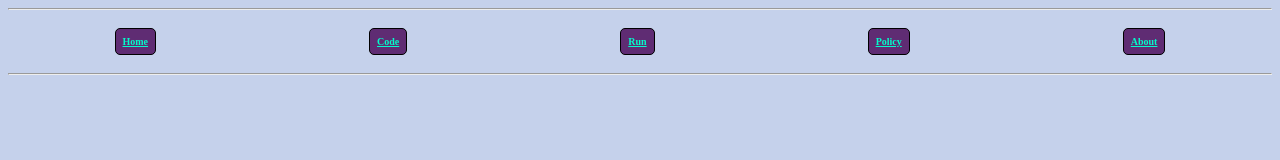
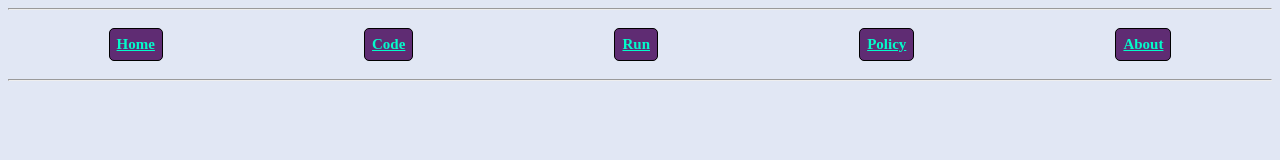
Before and after one commit to Karthi0049/Dlalimita, a plain HTML site: page index.html in a window 1280 px wide. Drawn offline with Linux system fonts and the light colour scheme.

Commit message:
Update style.css content

```diff
--- a/style.css
+++ b/style.css
@@ -1,5 +1,5 @@
 body{
-background-color: rgb(197,209,235);
+background-color: rgba(197,209,235,0.5);
 }
 
 
@@ -7,7 +7,7 @@ background-color: rgb(197,209,235);
 
 a { color: rgb(3, 252, 202); font-style: normal;
     font-weight: bold; font-stretch: normal;
-    font-size: 10px; border: 1px solid black;
+    font-size: 15px; border: 1px solid black;
     background-color: rgb(95, 44, 115); padding:
     7px; margin: 10px; border-radius: 5px;
 }
```
